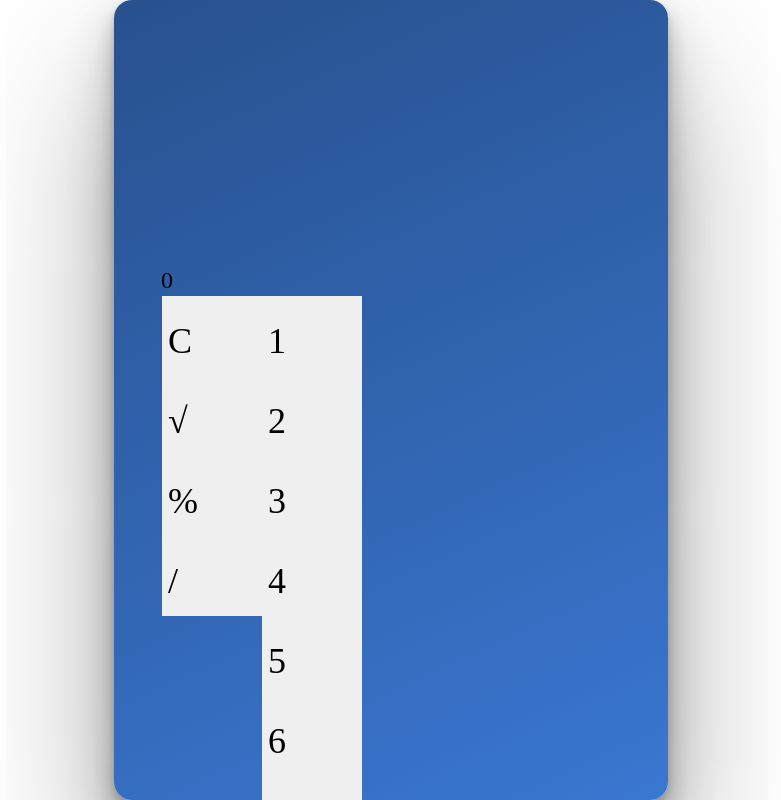
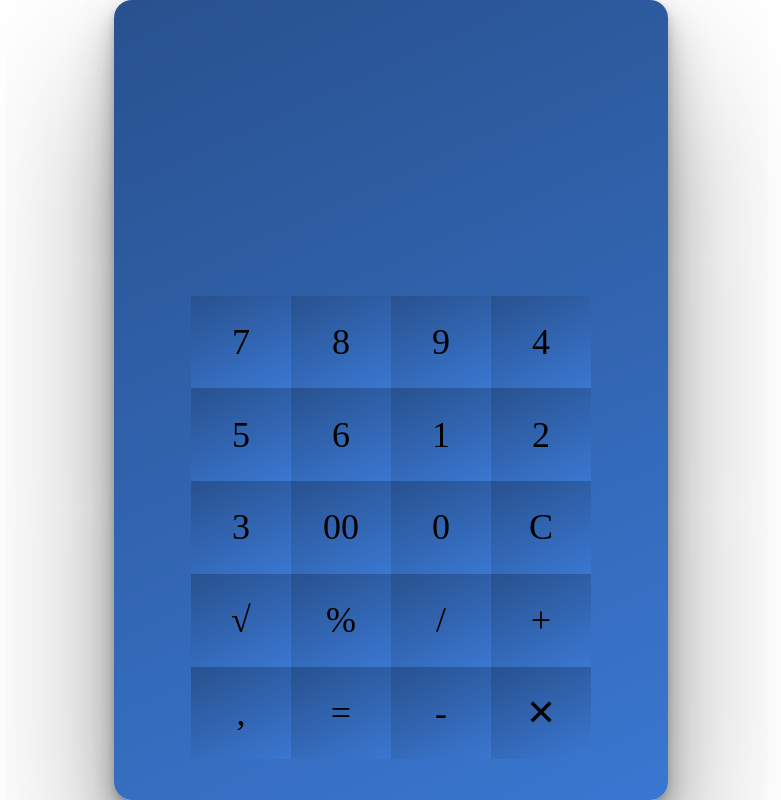
Before and after one commit to Oleg655/calculator, a React (Create React App) app: page / in a window 1280 px wide. Shown: the top 800 px of the page, without its empty margins (249-1030 px from the left). Built offline with nearby package versions, Linux system fonts and the light colour scheme.

Commit message:
create buttons

```diff
--- a/src/redux/calculator-reducer.ts
+++ b/src/redux/calculator-reducer.ts
@@ -1,15 +1,23 @@
-//const digits = ["7", "8", "9", "4", "5", "6", "1", "2", "3", "00", "0"];
-const aperators = ["C", "√", "%", "/", "+", ",", "=", "-", "✕"];
+
 type initialStateType = typeof initialState;
 
-
-
+// const createDigits = () => {
+//   const digits = [];
+//   for (let i = 1; i < 10; i++) {
+//     digits.push(
+//      i
+//     );
+//   }
+//   return digits;
+// };
 //const digits = createDigits();
+const symbols = ["7", "8", "9", "4", "5", "6", "1", "2", "3", "00", "0","C", "√", "%", "/", "+", ",", "=", "-", "✕"];
 
 const initialState = {
   result: 0,
   numbers: "",
-  inputValue: 0,
+  inputValue: '',
+  buttons: [...symbols]
 };
 
 export const calculatorReducer = (
@@ -20,7 +28,7 @@ export const calculatorReducer = (
     case "CHANGE_NUMBER":
       return {
         ...state,
-        inputValue: action.text,
+        inputValue: action.symbol,
       };
     default:
       return state;
@@ -29,6 +37,6 @@ export const calculatorReducer = (
 
 type ActionsType = ReturnType<typeof changeNumber>;
 
-export const changeNumber = (text: number) => {
-  return { type: "CHANGE_NUMBER", text };
+export const changeNumber = (symbol: string) => {
+  return { type: "CHANGE_NUMBER", symbol };
 };
--- a/src/ui/buttons/Buttons.module.scss
+++ b/src/ui/buttons/Buttons.module.scss
@@ -1,17 +1,15 @@
 .buttonsBlock {
-    display: flex;
+  display: flex;
   width: 458px;
+  flex-wrap: wrap;
   height: 464px;
+  justify-content: center;
 
   .button {
-     display: flex;
-     flex-wrap: wrap;
-    appearance: none;
     border: none;
-    outline: none;
-    transition: 0.4s;
-    width: 100px;
-    height: 80px;
+    flex-basis: 100px;
+    //height: 80px;
+    background: linear-gradient(155.23deg, #28518e 0%, #3a77d1 100%);
 
     cursor: pointer;
 
@@ -22,6 +20,5 @@
     line-height: 88px;
 
     text-align: center;
-
   }
 }
--- a/src/ui/buttons/Buttons.tsx
+++ b/src/ui/buttons/Buttons.tsx
@@ -6,37 +6,26 @@ import style from "./Buttons.module.scss";
 
 export const Buttons = () => {
   const dispatch = useDispatch();
+  const symbols = useSelector<AppStateType, string[]>(
+    (state) => state.calculator.buttons
+  );
+  const inputValue = useSelector<AppStateType, string>(
+    (state) => state.calculator.inputValue
+  );
 
-  const onClickChangeNumber = (value: number) => {
+  const onClickChangeNumber = (value: string) => {
     dispatch(changeNumber(value));
   };
-  const createDigits = () => {
-    const digits = [];
-    for (let i = 1; i < 10; i++) {
-      digits.push(
-        <button className={style.button} key={i}>
-          {i}
-        </button>
-      );
-    }
-    return digits;
-  };
+
 
   return (
     <div className={style.buttonsBlock}>
-      <div className={style.operators}>
-        <button className={style.button}>C</button>
-        <button className={style.button}>√</button>
-        <button className={style.button}>%</button>
-        <button className={style.button}>/</button>
-      </div>
 
-      <div className={style.digits}>
-        {createDigits()}
-        <button className={style.button}>0</button>
-        <button className={style.button}>,</button>
-        <button className={style.button}>=</button>
-      </div>
+      {symbols.map((s) => {
+        return <button onClick={()=>onClickChangeNumber(inputValue + s)} className={style.button}>{s}</button>;
+      })}
+
+
     </div>
   );
 };
--- a/src/ui/screen/in-out/Input.module.scss
+++ b/src/ui/screen/in-out/Input.module.scss
@@ -2,6 +2,7 @@
   width: 460px;
   height: 117px;
   outline: none;
+  text-align: right;
 
   font-family: "Geometria";
   font-style: normal;
@@ -9,7 +10,5 @@
   font-size: 24px;
   line-height: 32px;
 
-  display: flex;
-  align-items: flex-end;
 
 }
--- a/src/ui/screen/in-out/Input.tsx
+++ b/src/ui/screen/in-out/Input.tsx
@@ -5,7 +5,7 @@ import { AppStateType } from "../../../redux/store";
 import style from "./Input.module.scss";
 
 export const Input = () => {
-  const inputValue = useSelector<AppStateType, number>(
+  const inputValue = useSelector<AppStateType, string>(
     (state) => state.calculator.inputValue
   );
 
```
